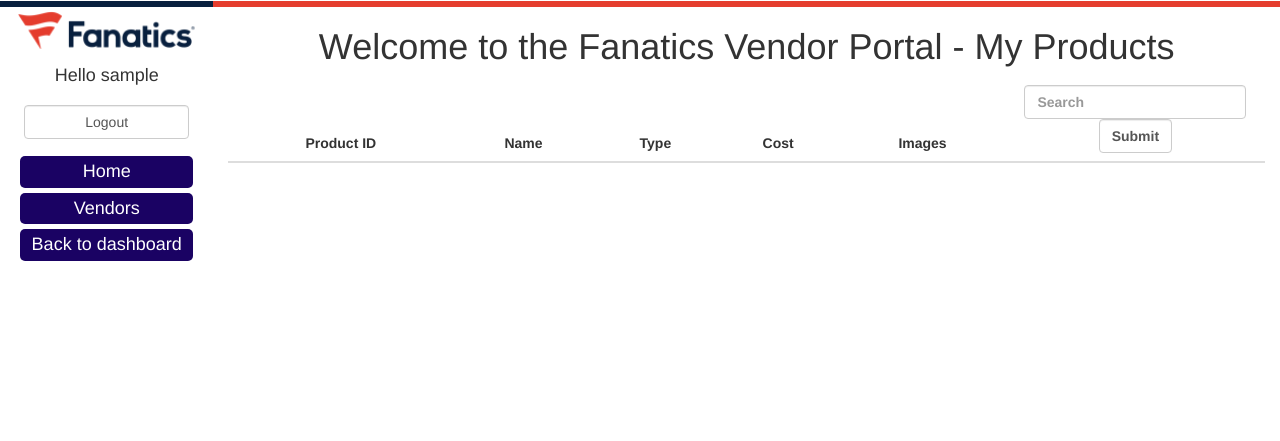
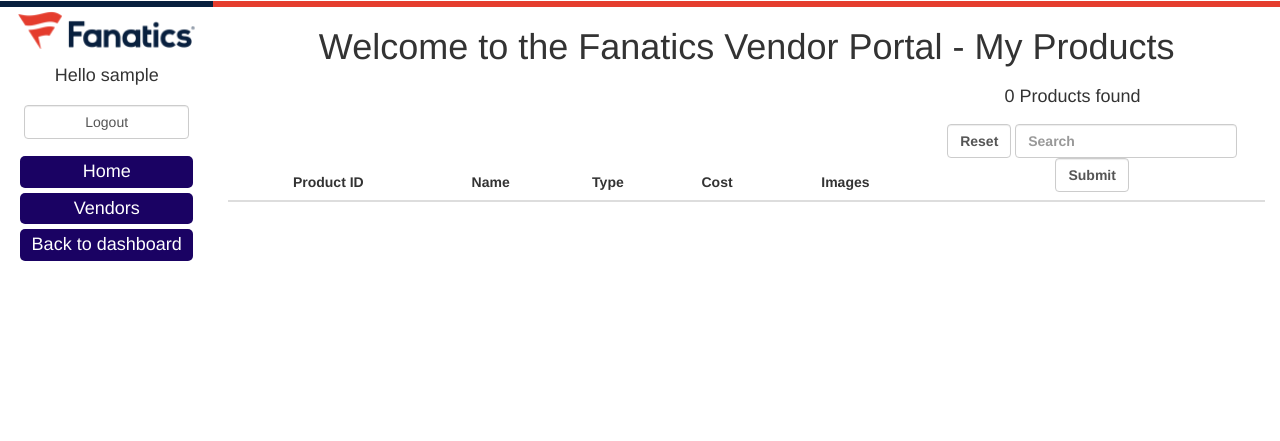
Before and after one commit to JustinKoning/HackCamp, a PHP site: page /view-products.php?id=1 in a window 1280 px wide. Shown: the top 441 px of the page. Run offline with PHP 8.4, Linux system fonts and the light colour scheme; the visitor is signed in with stand-in values (Sample User, id 1); tables that the repository leaves empty or names only in its code hold one stand-in row (values such as "Sample post"); lists and menus that the app fills with data are empty; some libraries are stand-ins or nearby versions.

Commit message:
Display number of results

```diff
--- a/Views/view-products.phtml
+++ b/Views/view-products.phtml
@@ -12,22 +12,25 @@ if (isset($_SESSION["login"])) {
               <th scope="col" class="text-center">Type</th>
               <th scope="col" class="text-center">Cost</th>
               <th scope="col" class="text-center">Images</th>
-              <th scope="col" class="col-md-3 text-center">
-                <form class="form-inline" method="post" action="/view-products.php?id=' . $_GET['id'] .'">
+              <th scope="col" class="col-md-4 text-center">
+                <form class="form-inline" method="post" action="/view-products.php?id=' . $_GET['id'] . '">
+                    <button class="form-control" type="submit" name="searchBtn">Reset</button>
                     <input class="form-control" type="search" placeholder="Search" name="searchBar">
                     <button class="form-control" type="submit" name="searchBtn">Submit</button>
                 </form>
               </th>
             </tr>
           </thead>';
-    foreach ($view->productTable as $productData){ //For every entry in productTable, render a table row
+    $numOfResults = count($view->productTable);
+    echo '<h4 class="pull-right" style="margin-right: 12%">' . $numOfResults . ' Products found</h4>';
+    foreach ($view->productTable as $productData) { //For every entry in productTable, render a table row
         echo '<tr xmlns="http://www.w3.org/1999/html"';
-        if (!$productData->getVisibility() == 'visible'){ //If product is hidden, display a border
+        if (!$productData->getVisibility() == 'visible') { //If product is hidden, display a border
             echo 'style="border: red dashed;"';
         }
-        echo '><form method="post" action="/view-products.php?pid=' . $productData->getPID() .'&id=' . $_GET['id'] . '" enctype="multipart/form-data">' .
+        echo '><form method="post" action="/view-products.php?pid=' . $productData->getPID() . '&id=' . $_GET['id'] . '" enctype="multipart/form-data">' .
             '<td>#' . $productData->getPID() .
-                    '<div>
+            '<div>
                         <label class="checkbox-inline" for="visibilityCheck">Visible
                             <input type="checkbox" id="visibilityCheck" value="checked" name="visibilityCheck" ' . $productData->getVisibility() . '>
                         </label>
@@ -45,16 +48,16 @@ if (isset($_SESSION["login"])) {
                                     </select></td>' .
             '<td><input class=" text-center form-control" type="text" value="£' . $productData->getCost() . '" name="Cost"></td>' .
             '<td>';
-        for ($i = 0; $i < count($productData->getImageArr()); $i++){ //Display all product images
+        for ($i = 0; $i < count($productData->getImageArr()); $i++) { //Display all product images
             echo '<img class="img" width="50" src="/images/' . $productData->getImageArr()[$i] . '" alt="Product image"/>';
         }
         echo '<div style="padding: 10px">
-                    <label for="image-upload-'. $productData->getPID() .'" class="btn btn-default btn-md">Upload</label>
-                    <input type="file" class="hidden" id="image-upload-'. $productData->getPID() .'" name="Images[]" accept="image/*" multiple/>
+                    <label for="image-upload-' . $productData->getPID() . '" class="btn btn-default btn-md">Upload</label>
+                    <input type="file" class="hidden" id="image-upload-' . $productData->getPID() . '" name="Images[]" accept="image/*" multiple/>
                 </div></td>' .
             '<td>
                 <button class="btn btn-default btn-md" type="submit" name="Edit">Submit changes</button>
-                <a class="btn btn-default btn-md" href="preview-product.php?pid=' . $productData->getPID() .'&id=' . $_GET['id'] . '" role="button">Preview</a>
+                <a class="btn btn-default btn-md" href="preview-product.php?pid=' . $productData->getPID() . '&id=' . $_GET['id'] . '" role="button">Preview</a>
             </td></form></tr>';
     }
     echo '</table>';
```
